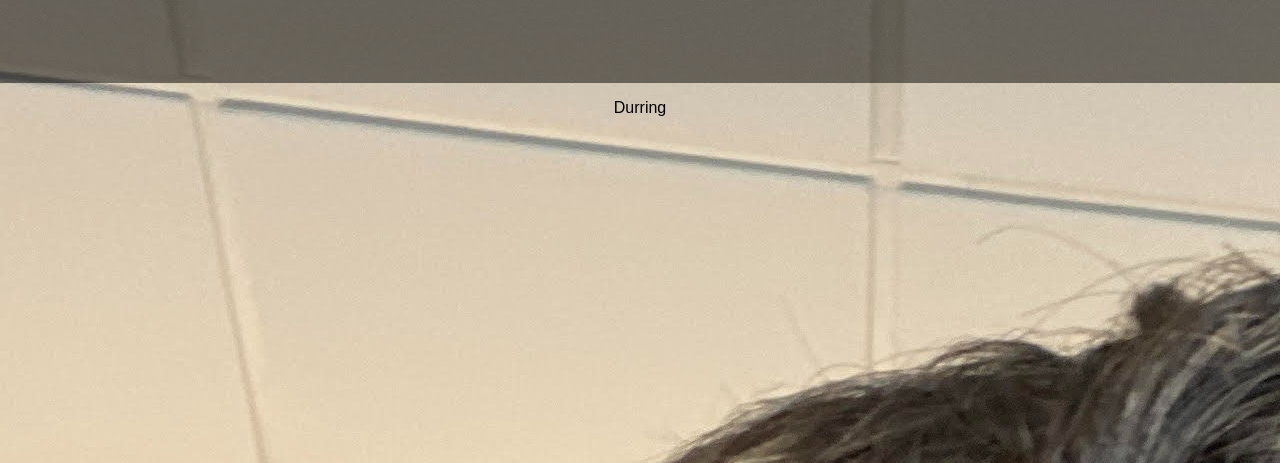
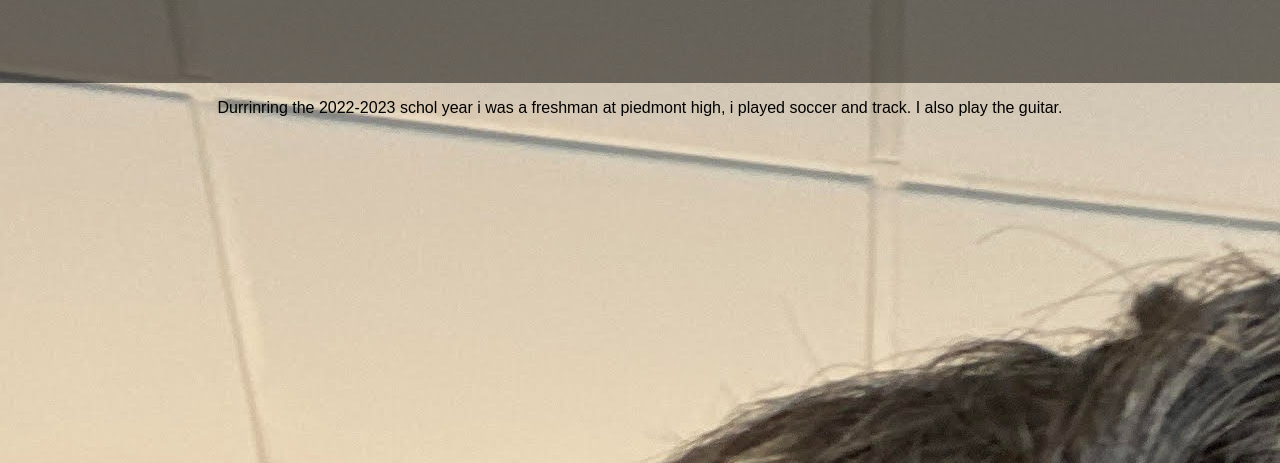
Before and after one commit to SkinnyMule268/JOC, a plain HTML site: page index.html in a window 1280 px wide. Shown: the part 337-800 px from the top of the page. Drawn offline with Linux system fonts and the light colour scheme.

Commit message:
Update index.html

```diff
--- a/index.html
+++ b/index.html
@@ -16,7 +16,7 @@
   </div>
 </div>
 <body>
-	<p> Durring </p>
+	<p> Durrinring the 2022-2023 schol year i was a freshman at piedmont high, i played soccer and track. I also play the guitar.</p>
 
 
 </body>
```
